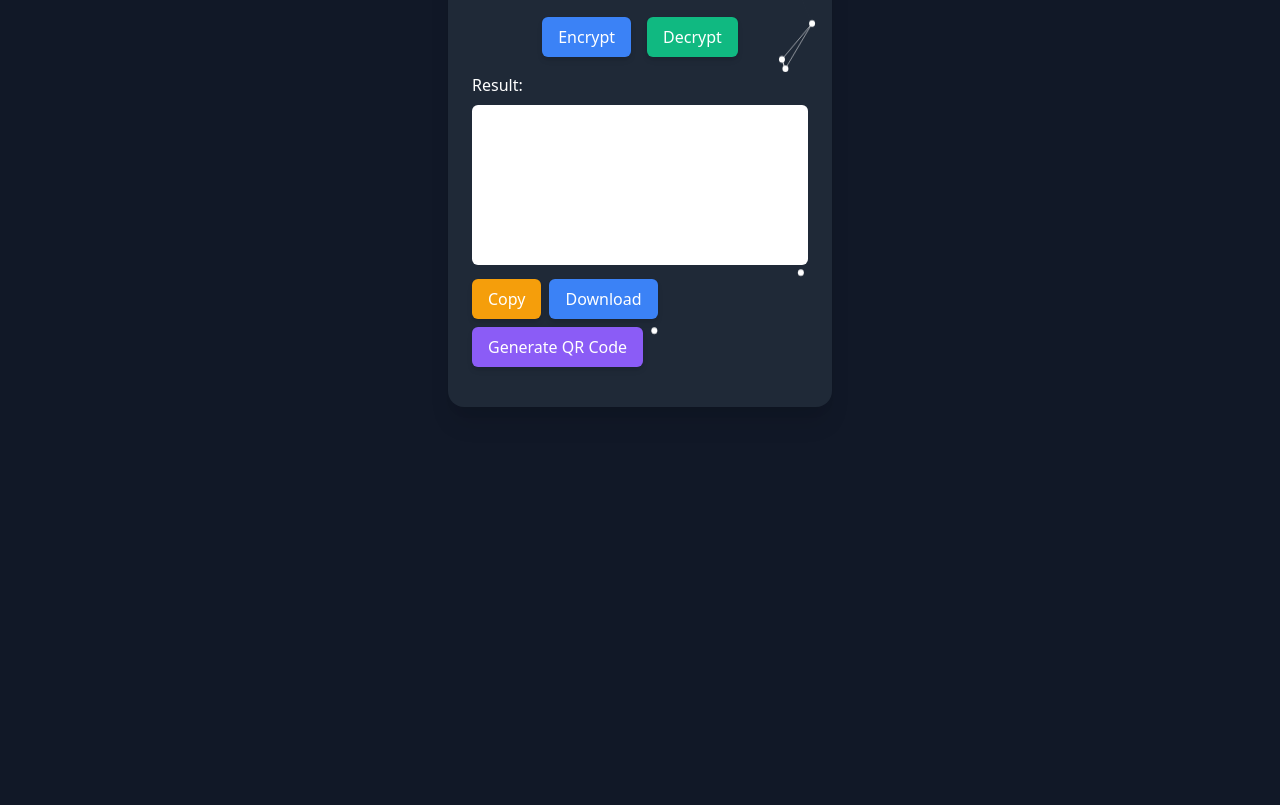
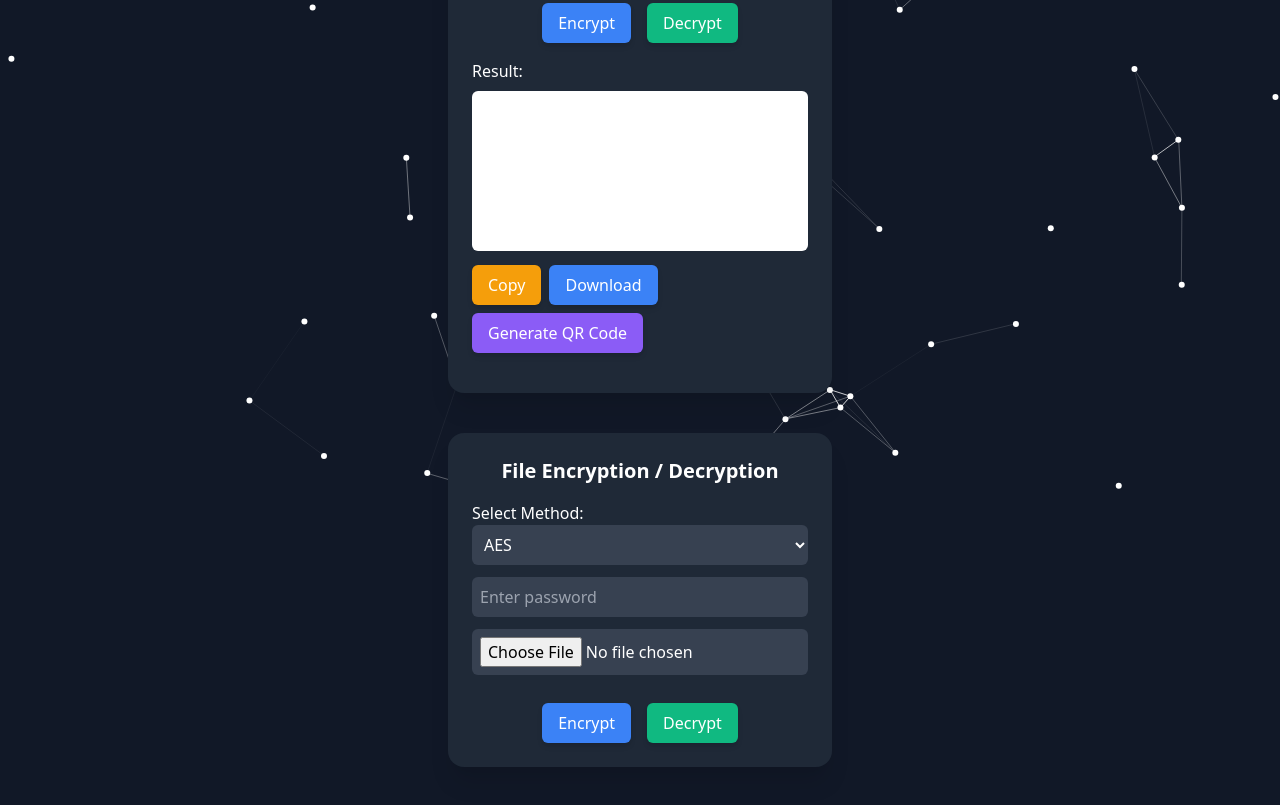
Before and after one commit to HackSpire/Mr.Decoder, a plain HTML site: page index.html in a window 1280 px wide. Shown: the part 339-1144 px from the top of the page. Before the commit the page ends 800 px from the top, so only its background shows below. Drawn offline with nearby package versions, Linux system fonts and the light colour scheme.

Commit message:
Added File Encryption / Decryption Features

```diff
--- a/index.html
+++ b/index.html
@@ -3,17 +3,17 @@
 <head>
     <meta charset="UTF-8">
     <meta name="viewport" content="width=device-width, initial-scale=1.0">
-    <title>Encryption-Decryption Web App</title>
+    <title>Mr. Decoder Web App</title>
     <link href="https://cdn.jsdelivr.net/npm/tailwindcss@2.2.19/dist/tailwind.min.css" rel="stylesheet">
     <script src="https://cdnjs.cloudflare.com/ajax/libs/crypto-js/4.1.1/crypto-js.min.js"></script>
     <script src="https://cdnjs.cloudflare.com/ajax/libs/qrcodejs/1.0.0/qrcode.min.js"></script>
 </head>
-<body class="bg-gray-900 flex justify-center items-center h-screen">
+<body class="bg-gray-900 flex flex-col justify-center items-center min-h-screen space-y-10 py-10">
 
-    <div class="bg-gray-800 text-white p-6 rounded-2xl shadow-xl transition transform hover:scale-105 w-96">
+    <!-- TEXT ENCRYPTION SECTION -->
+    <div class="bg-gray-800 text-white p-6 rounded-2xl shadow-xl w-96">
         <h2 class="text-2xl font-bold text-center mb-4 animate-pulse">MR. DECODER</h2>
 
-        <!-- Encryption Type Selector -->
         <label>Select Encryption Type:</label>
         <select id="encryptionType" class="w-full p-2 rounded-md bg-gray-700 text-white mb-3" onchange="togglePasswordField()">
             <option value="aes">AES</option>
@@ -23,7 +23,6 @@
             <option value="rot13">ROT13</option>
         </select>
 
-        <!-- Password Input (For AES Only) -->
         <div id="passwordContainer" class="hidden">
             <input type="password" id="password" class="w-full p-3 rounded-md bg-gray-700 text-white mb-3" placeholder="Enter encryption password (AES only)">
         </div>
@@ -35,30 +34,46 @@
             <button onclick="decryptText()" class="bg-green-500 px-4 py-2 rounded-md shadow-md hover:bg-green-600 transition">Decrypt</button>
         </div>
 
-       <!-- Result Area -->
         <div class="mt-4">
             <label class="block mb-2">Result:</label>
             <textarea id="resultText" class="w-full p-3 text-black rounded-md resize-none h-40" readonly></textarea>
 
-            <!-- Copy & Download Buttons -->
             <div class="flex space-x-2 mt-2">
-                <button onclick="copyToClipboard()" class="bg-yellow-500 px-4 py-2 rounded-md shadow-md hover:bg-yellow-600 transition">
-                    Copy
-                </button>
-                <button onclick="downloadEncryptedText()" class="bg-blue-500 px-4 py-2 rounded-md shadow-md hover:bg-blue-600 transition">
-                    Download
-                </button>
+                <button onclick="copyToClipboard()" class="bg-yellow-500 px-4 py-2 rounded-md shadow-md hover:bg-yellow-600 transition">Copy</button>
+                <button onclick="downloadEncryptedText()" class="bg-blue-500 px-4 py-2 rounded-md shadow-md hover:bg-blue-600 transition">Download</button>
             </div>
 
-            <!-- Generate QR Code Button -->
-            <button onclick="generateQRCode()" class="mt-2 bg-purple-500 px-4 py-2 rounded-md shadow-md hover:bg-purple-600 transition">
-                Generate QR Code
-            </button>
-
-            <!-- QR Code Display -->
+            <button onclick="generateQRCode()" class="mt-2 bg-purple-500 px-4 py-2 rounded-md shadow-md hover:bg-purple-600 transition">Generate QR Code</button>
             <div id="qrcode" class="mt-4 flex justify-center"></div>
         </div>
+    </div>
 
+    <!-- FILE ENCRYPTION SECTION -->
+    <div class="bg-gray-800 text-white p-6 rounded-2xl shadow-xl w-96">
+        <h2 class="text-xl font-bold text-center mb-4">File Encryption / Decryption</h2>
+
+        <!-- Method Selector -->
+        <label for="fileMethod">Select Method:</label>
+        <select id="fileMethod" onchange="toggleFilePassword()" class="w-full p-2 rounded-md bg-gray-700 text-white mb-3">
+            <option value="aes">AES</option>
+            <option value="base64">Base64</option>
+            <option value="xor">XOR</option>
+        </select>
+
+         <!-- Password Field (conditionally shown) -->
+        <div id="filePasswordContainer">
+            <input type="password" id="filePassword" class="w-full p-2 rounded-md bg-gray-700 text-white mb-3" placeholder="Enter password">
+        </div>
+
+        <!-- File Input -->
+        <input type="file" id="fileInput" class="w-full p-2 rounded-md bg-gray-700 text-white mb-3">
+
+        <!-- Buttons -->
+        <div class="flex justify-center space-x-4 mt-4">
+            <button onclick="encryptFile()" class="bg-blue-500 px-4 py-2 rounded-md shadow-md hover:bg-blue-600 transition">Encrypt</button>
+            <button onclick="decryptFile()" class="bg-green-500 px-4 py-2 rounded-md shadow-md hover:bg-green-600 transition">Decrypt</button>
+        </div>
+</div>
 
     <!-- Particle Background -->
     <style>
@@ -68,8 +83,8 @@
             height: 100%;
             top: 0;
             left: 0;
-            z-index: -1; /* Sends it to the back */
-            pointer-events: none; /* Ensures elements above are clickable */
+            z-index: -1;
+            pointer-events: none;
         }
     </style>
 
```
